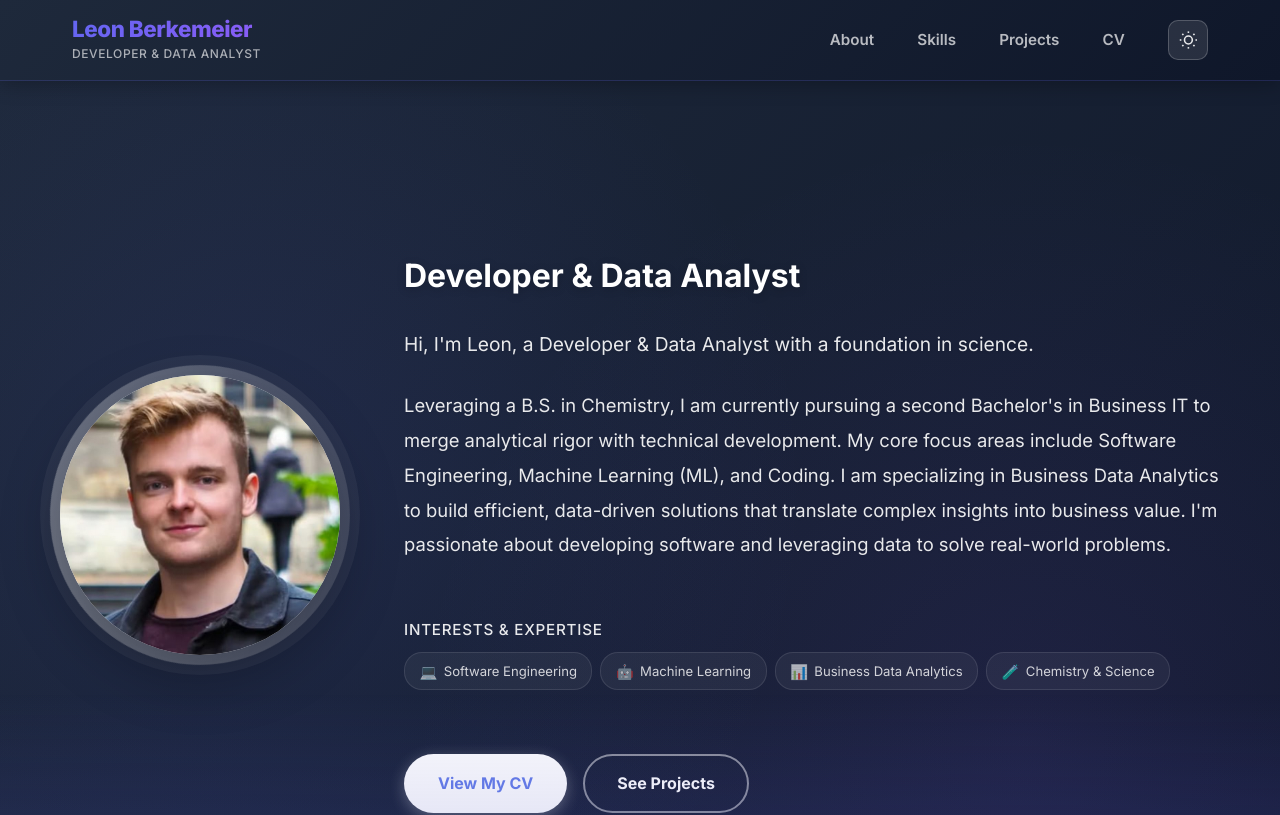
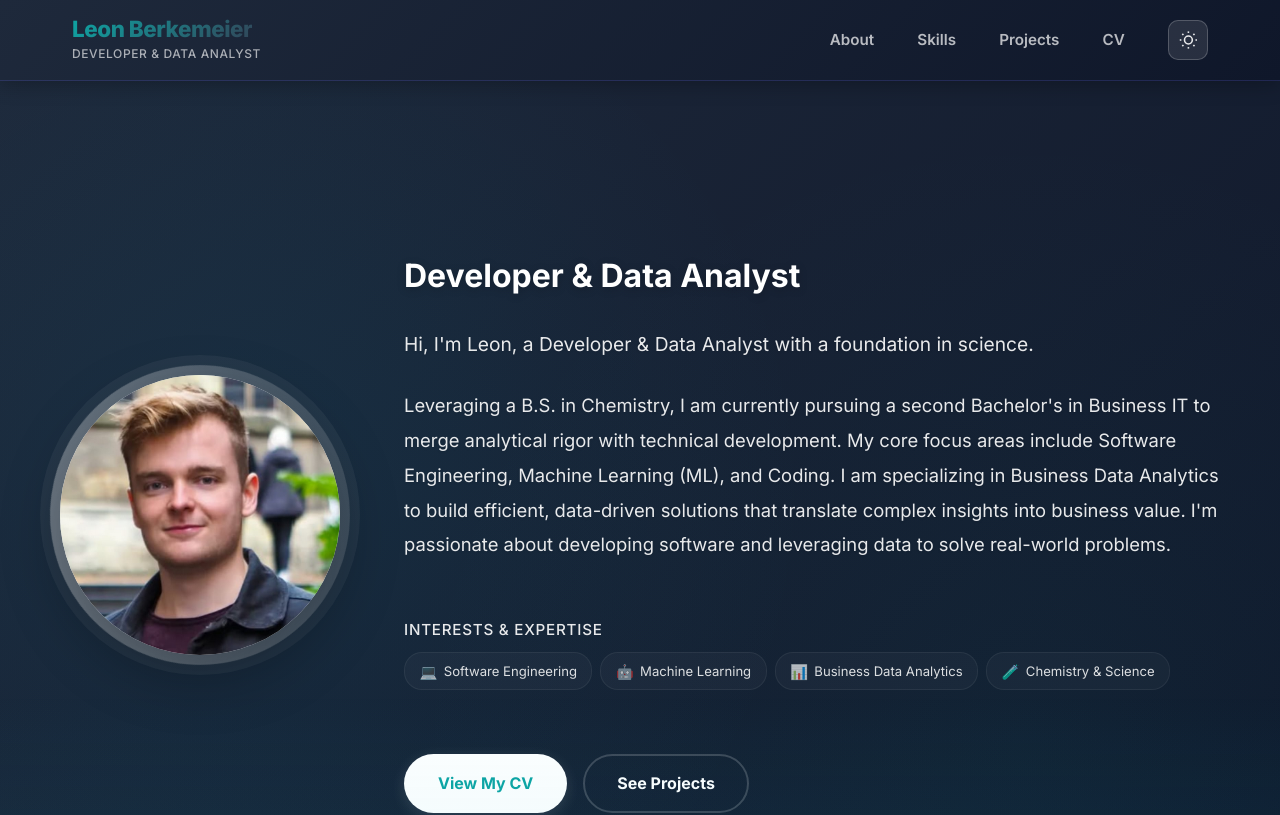
Before and after one commit to leonberkemeier/Website2.1, a React (Vite) app in the folder personal-website/: page / in a window 1280 px wide. Shown: the top 815 px of the page. Built offline with nearby package versions, Linux system fonts and the light colour scheme.

Commit message:
teal and slate

```diff
--- a/personal-website/src/components/AboutMe.css
+++ b/personal-website/src/components/AboutMe.css
@@ -10,13 +10,14 @@
   left: 0;
   right: 0;
   height: 220px;
-  background: linear-gradient(180deg, transparent 0%, rgba(76, 81, 191, 0.25) 100%);
+  background: linear-gradient(180deg, transparent 0%, rgba(6, 182, 212, 0.08) 100%);
   pointer-events: none;
   z-index: 1;
 }
 
 /* Light mode - light purple background with fade to next section */
 [data-theme="light"] .about-section {
+  /* teal / slate background in light mode */
   background: linear-gradient(135deg, var(--purple-bg-start) 0%, var(--purple-bg-end) 100%);
 }
 
@@ -46,8 +47,8 @@
   right: 0;
   bottom: 0;
   background:
-    radial-gradient(circle at 20% 50%, rgba(99, 102, 241, 0.1) 0%, transparent 50%),
-    radial-gradient(circle at 80% 80%, rgba(139, 92, 246, 0.1) 0%, transparent 50%);
+    radial-gradient(circle at 20% 50%, rgba(6, 182, 212, 0.08) 0%, transparent 50%),
+    radial-gradient(circle at 80% 80%, rgba(14, 165, 164, 0.06) 0%, transparent 50%);
   pointer-events: none;
 }
 
@@ -143,7 +144,7 @@
 }
 
 .photo-placeholder span {
-  background: linear-gradient(135deg, #667eea 0%, #764ba2 100%);
+  background: linear-gradient(135deg, #06b6d4 0%, #0ea5a4 100%);
   -webkit-background-clip: text;
   -webkit-text-fill-color: transparent;
   background-clip: text;
@@ -161,7 +162,7 @@
 }
 
 [data-theme="light"] .bio h3 {
-  color: #1e293b;
+  color: #0f172a; /* slightly darker for contrast on white card */
 }
 
 .bio h3 {
@@ -223,14 +224,14 @@
 }
 
 [data-theme="dark"] .interest-item {
-  background: rgba(255, 255, 255, 0.05);
-  border: 1px solid rgba(255, 255, 255, 0.1);
-  color: rgba(255, 255, 255, 0.8);
+  background: rgba(255, 255, 255, 0.03);
+  border: 1px solid rgba(255, 255, 255, 0.06);
+  color: rgba(255, 255, 255, 0.85);
 }
 
 [data-theme="light"] .interest-item {
-  background: rgba(99, 102, 241, 0.08);
-  border: 1px solid rgba(99, 102, 241, 0.15);
+  background: rgba(14,165,164,0.06);
+  border: 1px solid rgba(14,165,164,0.12);
   color: #475569;
 }
 
@@ -248,16 +249,16 @@
 }
 
 [data-theme="dark"] .interest-item:hover {
-  background: rgba(255, 255, 255, 0.08);
+  background: rgba(255, 255, 255, 0.06);
 }
 
 [data-theme="light"] .interest-item:hover {
-  background: rgba(99, 102, 241, 0.12);
+  background: rgba(14,165,164,0.12);
 }
 
 .interest-item:hover {
   transform: translateY(-1px);
-  box-shadow: 0 1px 4px rgba(0, 0, 0, 0.08);
+  box-shadow: 0 6px 18px rgba(6,182,212,0.06);
 }
 
 .interest-icon {
@@ -286,14 +287,14 @@
 
 [data-theme="dark"] .btn-primary {
   background: white;
-  color: #667eea;
-  box-shadow: 0 4px 15px rgba(255, 255, 255, 0.3);
+  color: var(--primary-color);
+  box-shadow: 0 4px 15px rgba(255, 255, 255, 0.12);
 }
 
 [data-theme="light"] .btn-primary {
-  background: linear-gradient(135deg, #667eea, #764ba2);
+  background: linear-gradient(135deg, #06b6d4, #0ea5a4);
   color: white;
-  box-shadow: 0 4px 15px rgba(102, 126, 234, 0.4);
+  box-shadow: 0 6px 25px rgba(6,182,212,0.12);
 }
 
 .btn-primary:hover {
@@ -302,24 +303,24 @@
 
 [data-theme="dark"] .btn-primary:hover {
   background: rgba(255, 255, 255, 0.95);
-  box-shadow: 0 8px 25px rgba(255, 255, 255, 0.4);
+  box-shadow: 0 10px 30px rgba(255,255,255,0.12);
 }
 
 [data-theme="light"] .btn-primary:hover {
-  background: linear-gradient(135deg, #5a67d8, #6b46c1);
-  box-shadow: 0 8px 25px rgba(102, 126, 234, 0.5);
+  background: linear-gradient(135deg, #05a0b0, #0f776a);
+  box-shadow: 0 10px 30px rgba(6,182,212,0.16);
 }
 
 [data-theme="dark"] .btn-secondary {
   background: transparent;
   color: white;
-  border-color: rgba(255, 255, 255, 0.5);
+  border-color: rgba(255, 255, 255, 0.18);
 }
 
 [data-theme="light"] .btn-secondary {
   background: transparent;
-  color: #1e293b;
-  border-color: rgba(99, 102, 241, 0.4);
+  color: #0f172a;
+  border-color: rgba(14,165,164,0.14);
 }
 
 .btn-secondary {
@@ -327,15 +328,15 @@
 }
 
 [data-theme="dark"] .btn-secondary:hover {
-  background: rgba(255, 255, 255, 0.1);
-  border-color: white;
-  box-shadow: 0 4px 15px rgba(255, 255, 255, 0.2);
+  background: rgba(255, 255, 255, 0.06);
+  border-color: rgba(255, 255, 255, 0.3);
+  box-shadow: 0 6px 20px rgba(0,0,0,0.12);
 }
 
 [data-theme="light"] .btn-secondary:hover {
-  background: rgba(99, 102, 241, 0.1);
-  border-color: rgba(99, 102, 241, 0.6);
-  box-shadow: 0 4px 15px rgba(99, 102, 241, 0.3);
+  background: rgba(14,165,164,0.06);
+  border-color: rgba(14,165,164,0.28);
+  box-shadow: 0 6px 20px rgba(6,182,212,0.06);
 }
 
 .btn-secondary:hover {
@@ -352,6 +353,7 @@
   .photo-placeholder {
     width: 220px;
     height: 220px;
+    border-radius: 50%;
   }
 
   .bio h3 {
--- a/personal-website/src/index.css
+++ b/personal-website/src/index.css
@@ -13,10 +13,11 @@
   -moz-osx-font-smoothing: grayscale;
 
   /* Custom properties for consistent theming */
-  --primary-color: #6366f1;
-  --primary-dark: #4f46e5;
-  --secondary-color: #8b5cf6;
-  --accent-color: #ec4899;
+  /* Teal & Slate palette (updated) */
+  --primary-color: #0ea5a4; /* teal */
+  --primary-dark: #0f766e; /* darker teal */
+  --secondary-color: #334155; /* slate */
+  --accent-color: #06b6d4; /* cyan accent */
   --text-dark: #1e293b;
   --text-light: #64748b;
   --bg-light: #f8fafc;
@@ -33,12 +34,13 @@
   --dark-bg-end: #f8fafc;
   --dark-text: #1e293b;
   --dark-text-secondary: #64748b;
-  --purple-bg-start: #e0e7ff;
-  --purple-bg-end: #ddd6fe;
+  /* teal/slate background for About Me (was purple) */
+  --purple-bg-start: #e6f7f6; /* very light teal */
+  --purple-bg-end: #eef7f9; /* subtle cyan tint */
   --section-dark-start: #1e293b;
   --section-dark-end: #0f172a;
-  --skills-purple-start: #667eea;
-  --skills-purple-end: #764ba2;
+  --skills-purple-start: #06b6d4; /* cyan */
+  --skills-purple-end: #0ea5a4; /* teal */
 }
 
 /* Dark mode theme variables */
@@ -47,12 +49,13 @@
   --dark-bg-end: #0f172a;
   --dark-text: #ffffff;
   --dark-text-secondary: rgba(255, 255, 255, 0.7);
-  --purple-bg-start: #667eea;
-  --purple-bg-end: #764ba2;
+  /* keep darker teal-ish tones in dark mode */
+  --purple-bg-start: #274249;
+  --purple-bg-end: #183033;
   --section-dark-start: #1e293b;
   --section-dark-end: #0f172a;
-  --skills-purple-start: #4c51bf;
-  --skills-purple-end: #7c3aed;
+  --skills-purple-start: #0f766e;
+  --skills-purple-end: #0ea5a4;
 }
 
 a {
```
